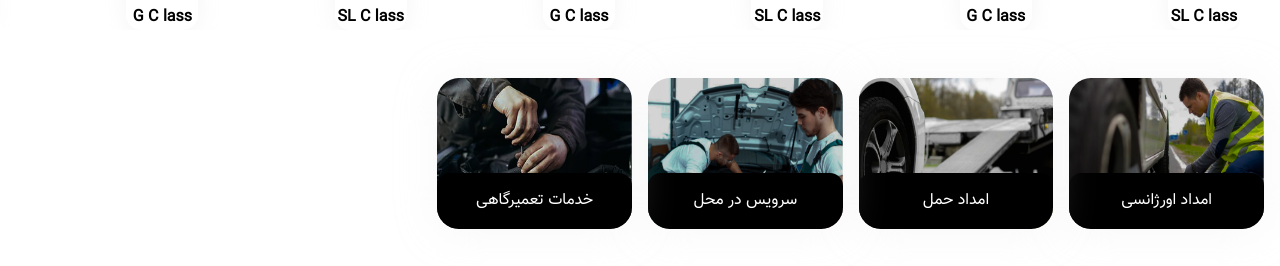
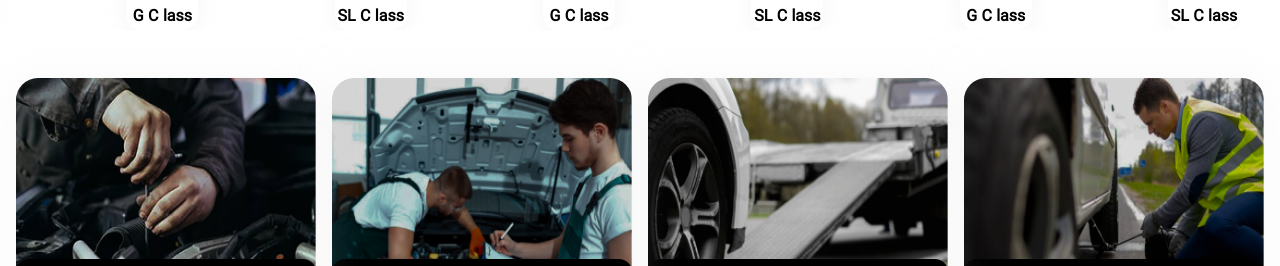
Before and after one commit to Negindorali/benzProject, a Vue app: page /#/ in a window 1280 px wide. Shown: the part 686-952 px from the top of the page. Built offline with nearby package versions, Linux system fonts and the light colour scheme; no server answers.

Commit message:
Add media css to services.

```diff
--- a/src/components/services.vue
+++ b/src/components/services.vue
@@ -1,6 +1,6 @@
 <template>
     <div>
-        <div class="grid grid-cols-2 md:grid-cols-4 px-2 lg:grid-cols-6 mb-10 items-center w-full">
+        <div class="grid grid-cols-2 md:grid-cols-4 px-2 mb-10 items-center w-full">
             <div :key="index" v-for="(item,index) in services" :style="{'background-image':'url(' + item.img + ')'}" class="serviceBox bg-local m-2 relative">
                 <div class="py-4 text-center descBox text-white">
                     {{ item.desc }}
@@ -27,6 +27,11 @@ export default {
 </script>
 
 <style scoped>
+@media  (min-width: 768px) {
+    .serviceBox{
+        height: 237px !important;
+    }
+}
 .serviceBox {
     background-repeat: no-repeat;
     height: 151px;
```
